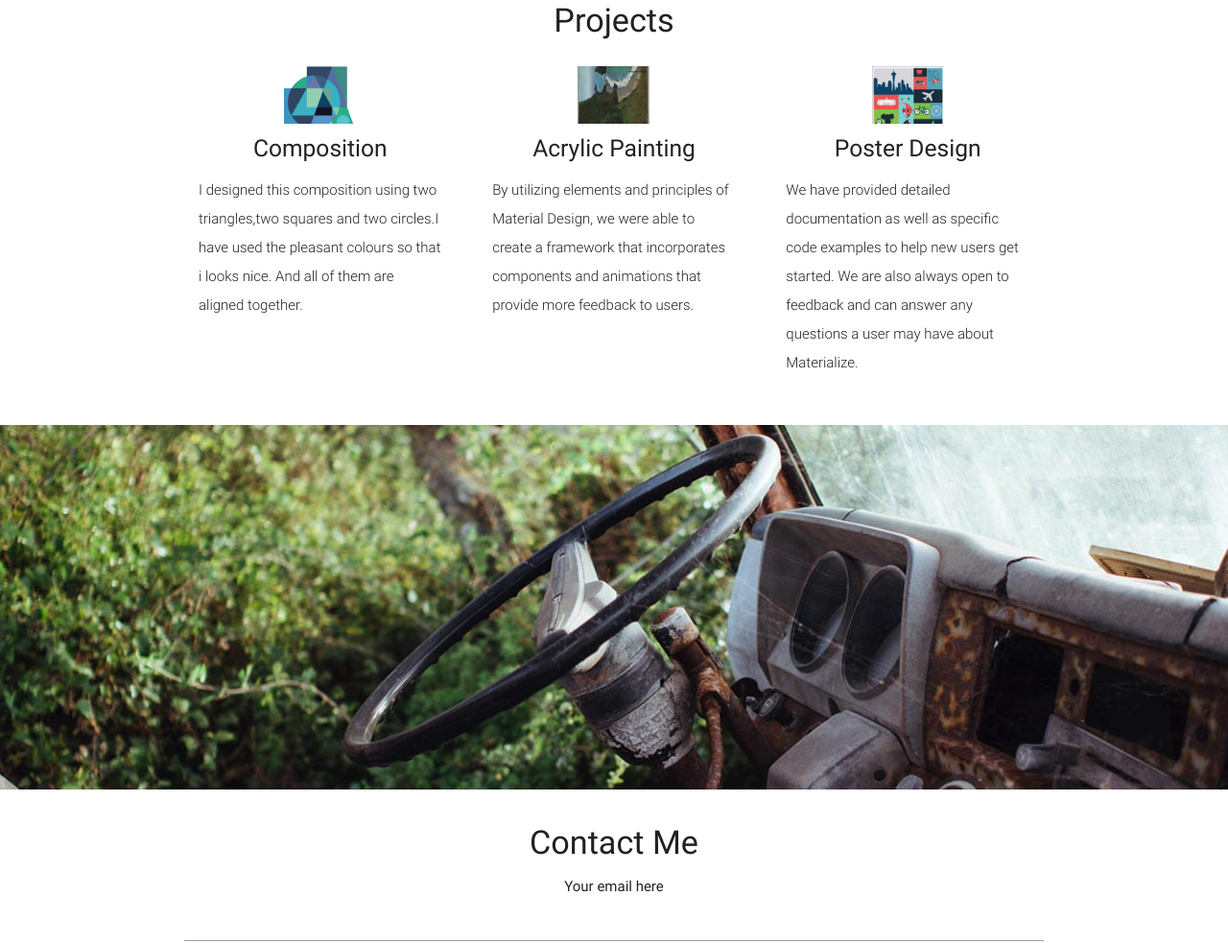
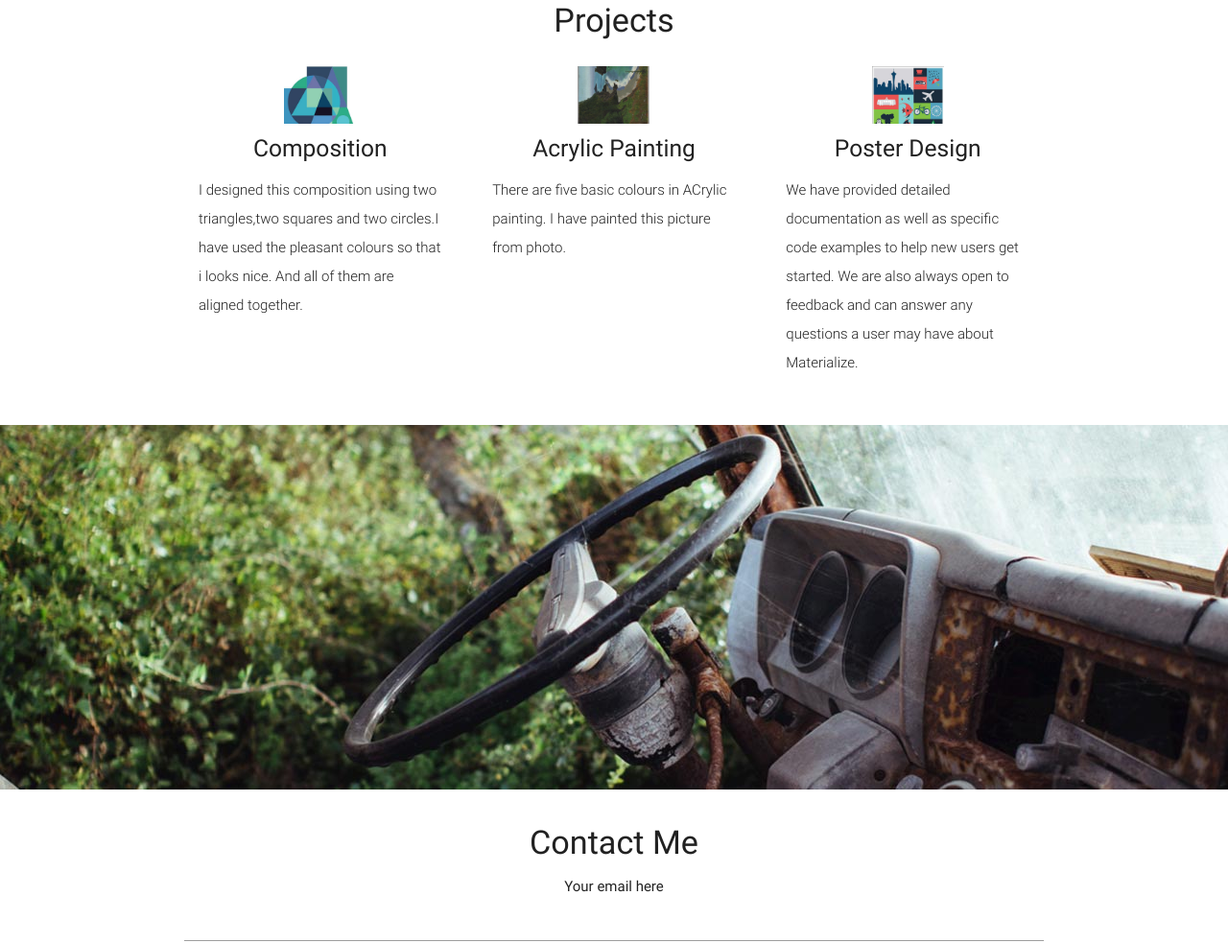
Before and after one commit to abi25263/abi25263.github.io, a plain HTML site: page index.html in a window 1280 px wide. Shown: the part 1049-2032 px from the top of the page at 96% size. Drawn offline with nearby package versions, Linux system fonts and the light colour scheme.

Commit message:
Acrylic painting
Description change

```diff
--- a/index.html
+++ b/index.html
@@ -113,7 +113,7 @@
 <!--            <h2 class="center brown-text"><i class="material-icons">group</i></h2>-->
             <h5 class="center">Acrylic Painting</h5>
 
-            <p class="light">By utilizing elements and principles of Material Design, we were able to create a framework that incorporates components and animations that provide more feedback to users. </p>
+            <p class="light">There are five basic colours in ACrylic painting. I have painted this picture from photo. </p>
           </div>
         </div>
 
```
